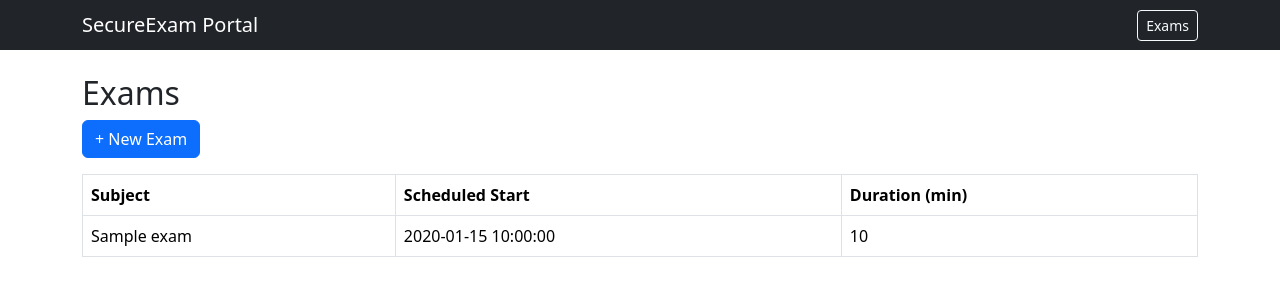
After one commit to vishugediya26/secureexam-portal, a Flask app: page /exams in a window 1280 px wide. The commit adds this page. Shown: the top 300 px of the page. Run offline with Flask 3, Linux system fonts and the light colour scheme; tables that the repository leaves empty hold one stand-in row (values such as "Sample post").

Commit message:
Add exam create and list functionality

```diff
--- a/app/exams/routes.py
+++ b/app/exams/routes.py
@@ -1,3 +1,23 @@
-from flask import Blueprint
+from flask import Blueprint, render_template, request, redirect, url_for
+from datetime import datetime
+from app import db
+from app.models import Exam
 
 exams_bp = Blueprint('exams', __name__)
+
+@exams_bp.route('/exams')
+def list_exams():
+    exams = Exam.query.all()
+    return render_template('exams/list.html', exams=exams)
+
+@exams_bp.route('/exams/new', methods=['GET', 'POST'])
+def new_exam():
+    if request.method == 'POST':
+        subject = request.form['subject']
+        scheduled_start = datetime.strptime(request.form['scheduled_start'], '%Y-%m-%dT%H:%M')
+        duration_minutes = int(request.form['duration_minutes'])
+        exam = Exam(subject=subject, scheduled_start=scheduled_start, duration_minutes=duration_minutes)
+        db.session.add(exam)
+        db.session.commit()
+        return redirect(url_for('exams.list_exams'))
+    return render_template('exams/new.html')
--- a/app/templates/base.html
+++ b/app/templates/base.html
@@ -8,7 +8,8 @@
 <body>
     <nav class="navbar navbar-dark bg-dark">
         <div class="container">
-            <span class="navbar-brand mb-0 h1">SecureExam Portal</span>
+          <span class="navbar-brand mb-0 h1">SecureExam Portal</span>
+        <a href="/exams" class="btn btn-outline-light btn-sm ms-3">Exams</a>
         </div>
     </nav>
     <div class="container mt-4">
--- /dev/null
+++ b/app/templates/exams/list.html
@@ -0,0 +1,19 @@
+{% extends "base.html" %}
+{% block content %}
+<h2>Exams</h2>
+<a href="{{ url_for('exams.new_exam') }}" class="btn btn-primary mb-3">+ New Exam</a>
+<table class="table table-bordered">
+  <thead>
+    <tr><th>Subject</th><th>Scheduled Start</th><th>Duration (min)</th></tr>
+  </thead>
+  <tbody>
+    {% for exam in exams %}
+    <tr>
+      <td>{{ exam.subject }}</td>
+      <td>{{ exam.scheduled_start }}</td>
+      <td>{{ exam.duration_minutes }}</td>
+    </tr>
+    {% endfor %}
+  </tbody>
+</table>
+{% endblock %}
```
Also changed, not shown: app/templates/exams/new.html (added, +19 -0 lines), instance/secureexam.db.
